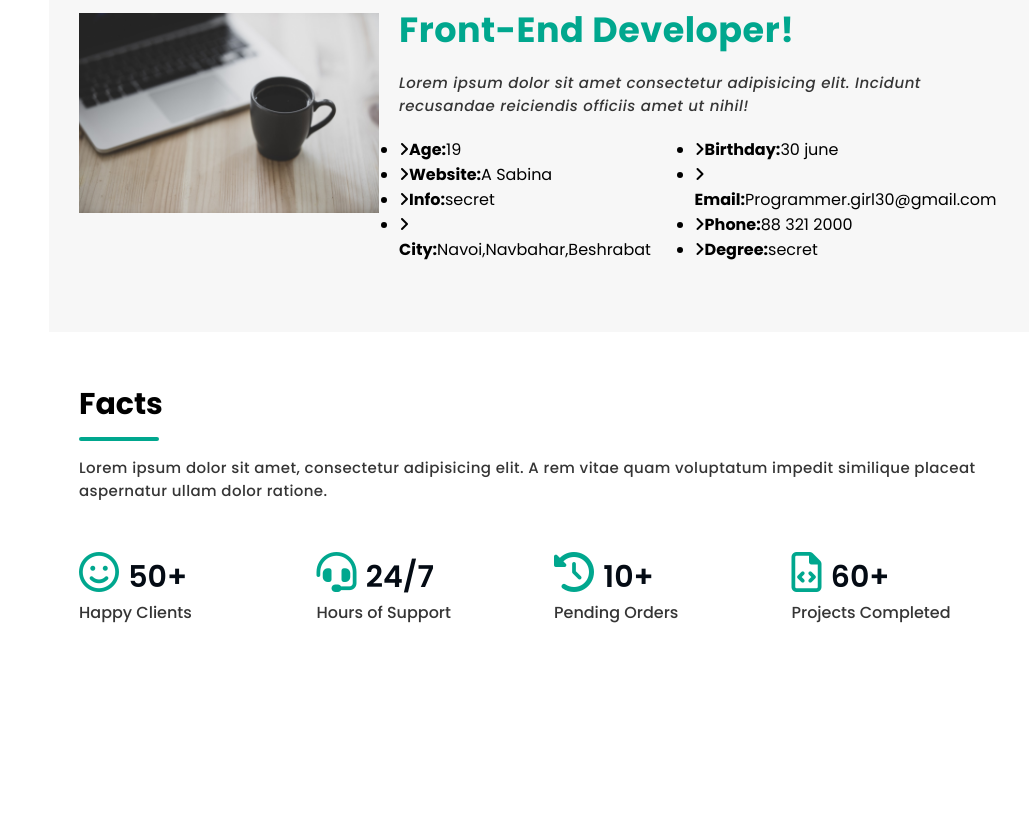
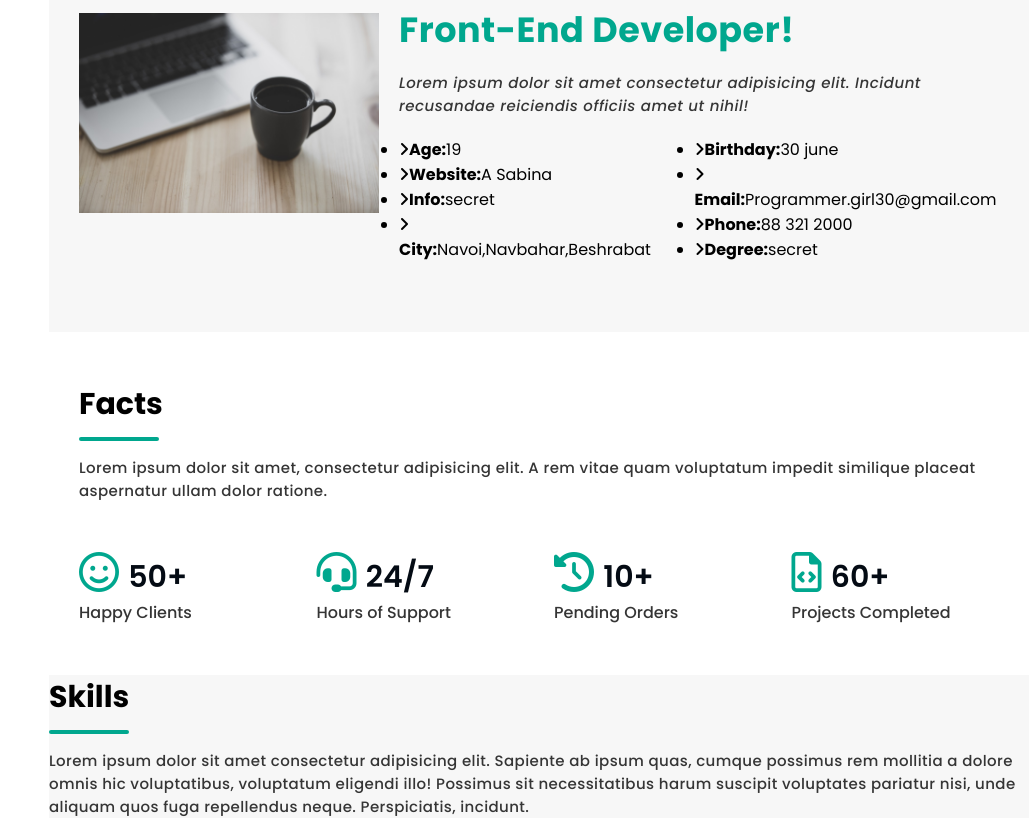
Before and after one commit to SabinaAlisherivna/-Personal_Portfolio, a plain HTML site: page index.html in a window 1280 px wide. Shown: the part 1002-1820 px from the top of the page, without its empty margins (251-1280 px from the left). Before the commit the page ends 1677 px from the top, so only its background shows below. Drawn offline with nearby package versions, Linux system fonts and the light colour scheme.

Commit message:
Skills Section START

```diff
--- a/index.html
+++ b/index.html
@@ -146,6 +146,15 @@
 
       </section>
      <!-- ======Facts Section END -->
+    <!-- =================================================== -->
+     <!-- Skills Section START -->
+      <section id="skill">
+        <h1 class="sub-heading">Skills </h1>
+          <div class="divider"></div>
+          <p class="sub-para">Lorem ipsum dolor sit amet consectetur adipisicing elit. Sapiente ab ipsum quas, cumque possimus rem mollitia a dolore omnis hic voluptatibus, voluptatum eligendi illo! Possimus sit necessitatibus harum suscipit voluptates pariatur nisi, unde aliquam quos fuga repellendus neque. Perspiciatis, incidunt.</p>
+
+      </section>
+     <!-- Skills Section END -->
 
 
    </main>
```
